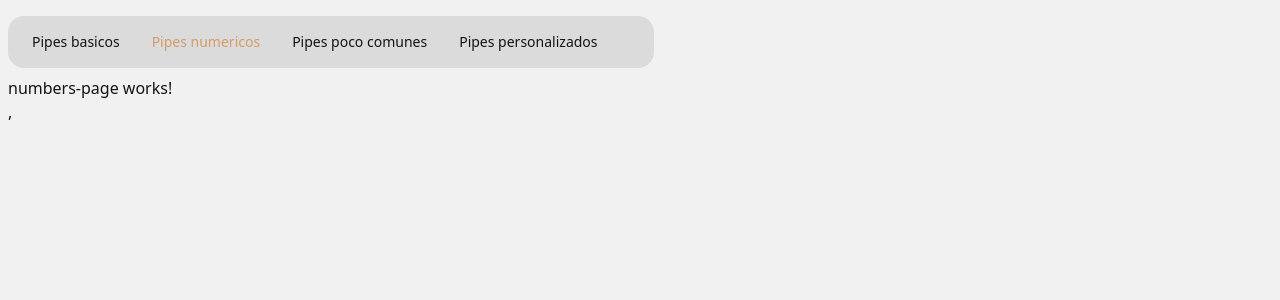
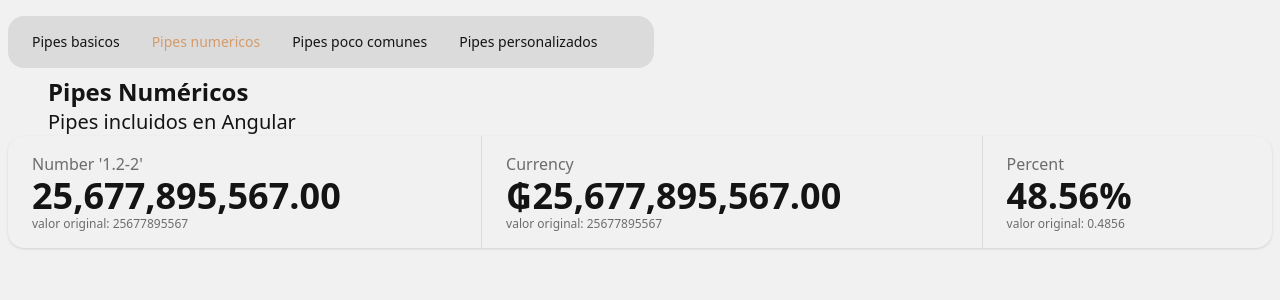
Before and after one commit to gallopelado/pipes-app, an Angular app: page /numbers in a window 1280 px wide. Shown: the top 300 px of the page. Built offline with nearby package versions, Linux system fonts and the light colour scheme.

Commit message:
pipes numericos

```diff
--- a/src/app/pages/numbers-page/numbers-page.component.html
+++ b/src/app/pages/numbers-page/numbers-page.component.html
@@ -1 +1,24 @@
-<p>numbers-page works!</p>,
+<section class="mx-10">
+  <h1 class="text-2xl font-bold">Pipes Numéricos</h1>
+  <h3 class="text-xl font-thin">Pipes incluidos en Angular</h3>
+</section>
+
+<div class="stats stats-vertical lg:stats-horizontal shadow w-full">
+  <div class="stat">
+    <div class="stat-title">Number '1.2-2'</div>
+    <div class="stat-value">{{ totalSells() | number:'1.2-2' }}</div>
+    <div class="stat-desc">valor original: {{ totalSells() }}</div>
+  </div>
+
+  <div class="stat">
+    <div class="stat-title">Currency</div>
+    <div class="stat-value">{{ totalSells() | currency:'PYG':'symbol-narrow':'1.2-2' }}</div>
+    <div class="stat-desc">valor original: {{ totalSells() }}</div>
+  </div>
+
+  <div class="stat">
+    <div class="stat-title">Percent</div>
+    <div class="stat-value">{{ percentage() | percent:'1.2-2' }}</div>
+    <div class="stat-desc">valor original: {{ percentage() }}</div>
+  </div>
+</div>
--- a/src/app/pages/numbers-page/numbers-page.component.ts
+++ b/src/app/pages/numbers-page/numbers-page.component.ts
@@ -1,8 +1,14 @@
-import { Component } from '@angular/core';
+import { CurrencyPipe, DecimalPipe, PercentPipe } from '@angular/common';
+import { Component, signal } from '@angular/core';
 
 @Component({
   selector: 'app-numbers-page',
-  imports: [],
+  imports: [DecimalPipe, PercentPipe, CurrencyPipe],
   templateUrl: './numbers-page.component.html',
 })
-export default class NumbersPageComponent { }
+export default class NumbersPageComponent {
+
+  totalSells = signal(2_567_789_5567);
+  percentage = signal(0.4856);
+
+}
```
